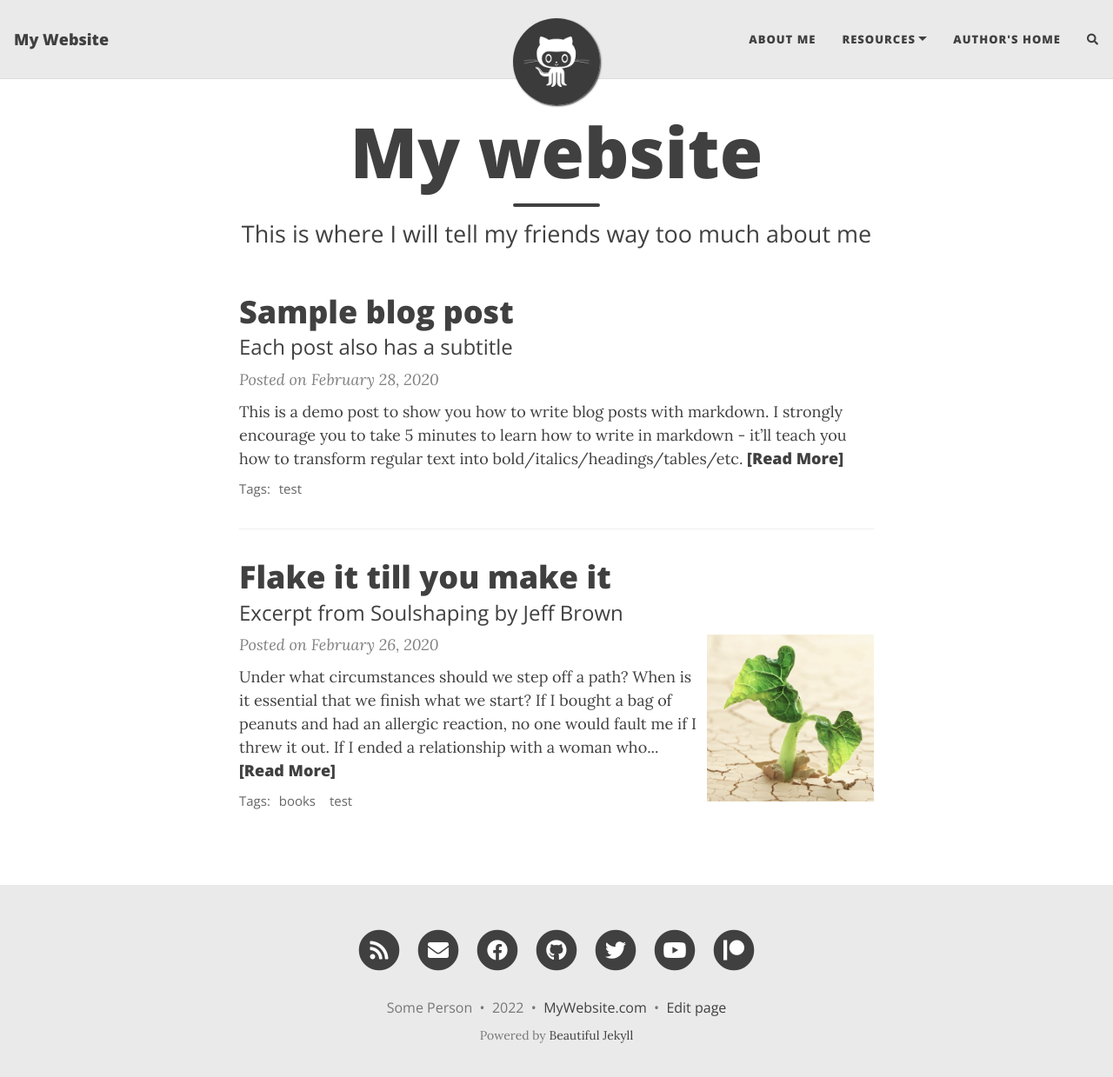
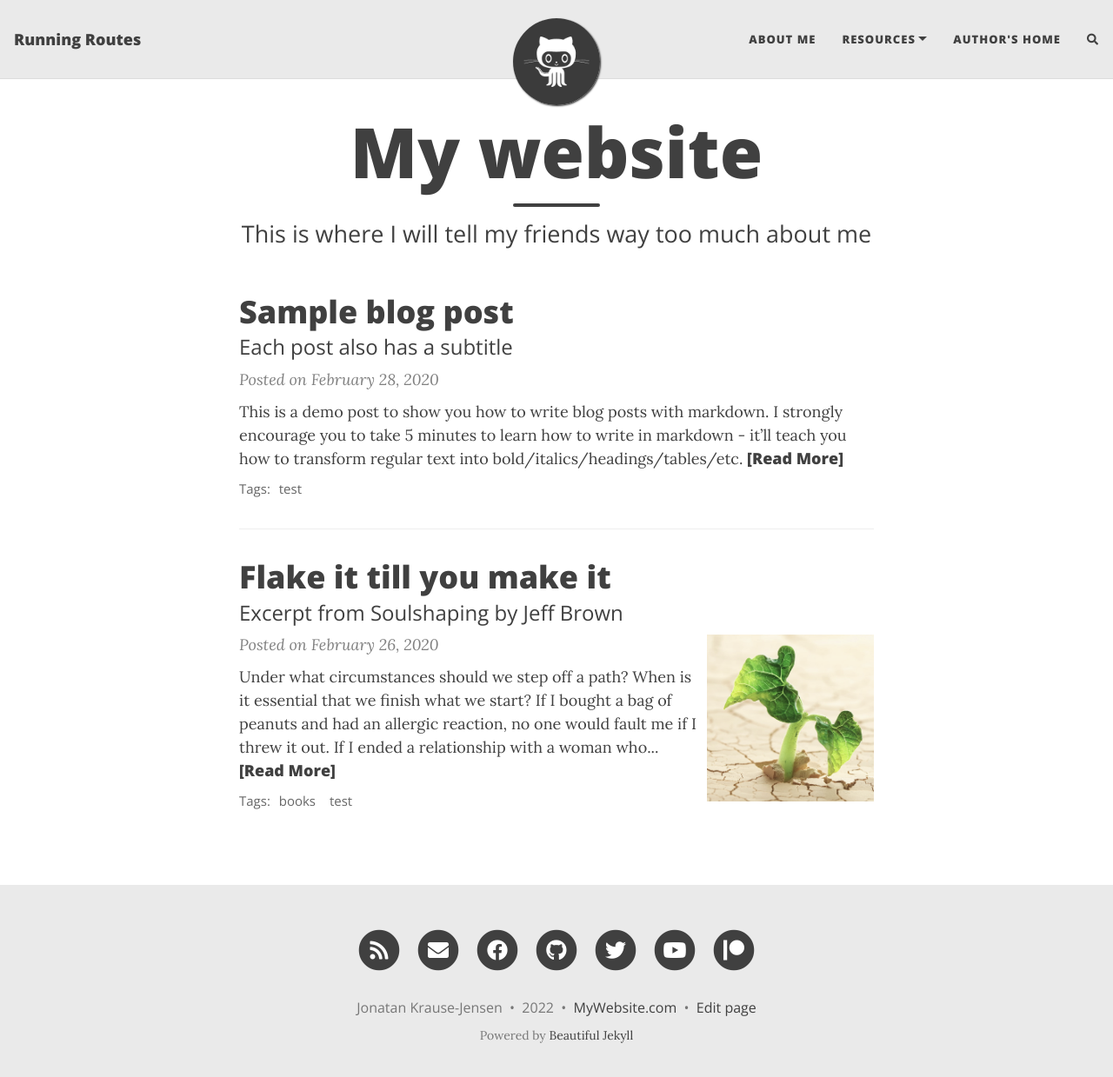
Before and after one commit to Dj0nf1/RunningRoutes, a Jekyll site: the page built from index.html, in a window 1280 px wide and 1252 px high. Shown: the top 1239 px of the window at 87% size. Built offline with Jekyll 4.4.1, drawn with Linux system fonts in a browser that asks for light colours; nearby versions of some CDN libraries; the list of posts is cut into pages by our own code; comment, search, counter and statistics services are not loaded.

Commit message:
Update _config.yml

```diff
--- a/_config.yml
+++ b/_config.yml
@@ -10,10 +10,10 @@
 ############################
 
 # Name of website
-title: My Website
+title: Running Routes
 
 # Your name to show in the footer
-author: Some Person
+author: Jonatan Krause-Jensen
 
 ###############################################
 # --- List of links in the navigation bar --- #
```
